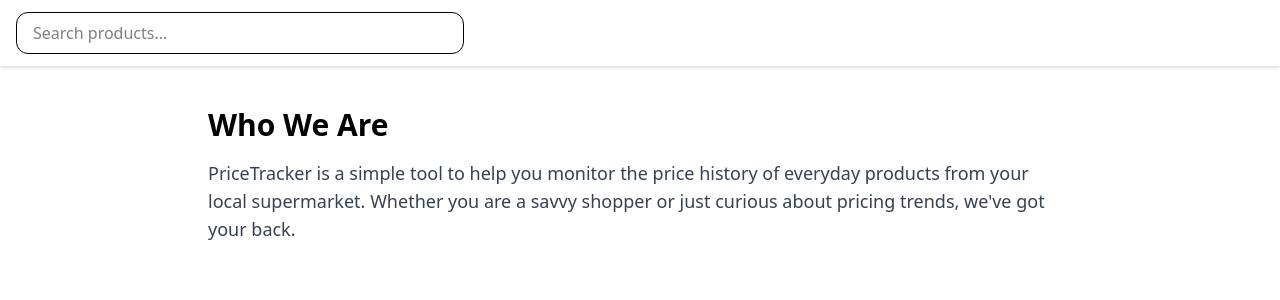
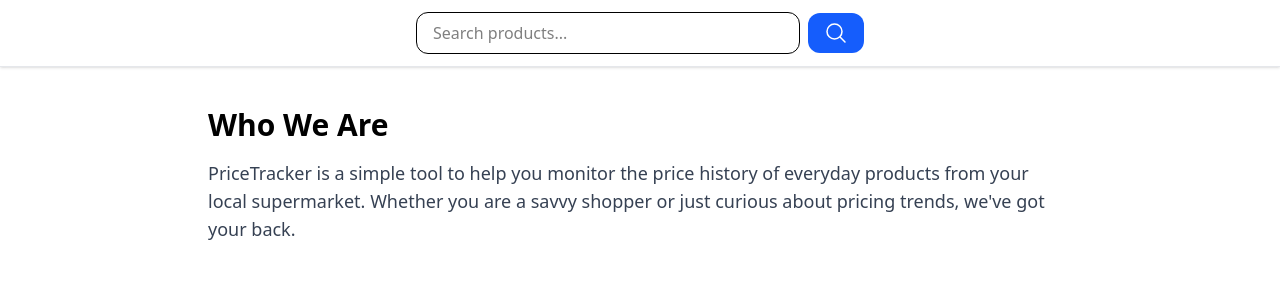
Before and after one commit to gerardovitale/infass, a Next.js app in the folder infass-ui/: page / in a window 1280 px wide. Shown: the top 300 px of the page. Built offline with nearby package versions, Linux system fonts and the light colour scheme.

Commit message:
Search a product input and page

```diff
--- /dev/null
+++ b/infass-ui/src/app/search/page.tsx
@@ -0,0 +1,14 @@
+'use client';
+
+import SearchResult from '@/components/Search/SearchResult';
+import { Suspense } from 'react';
+
+const SearchPage = () => {
+    return (
+        <Suspense>
+            <SearchResult />
+        </Suspense>
+    );
+};
+
+export default SearchPage;
--- a/infass-ui/src/components/Navbar/Navbar.tsx
+++ b/infass-ui/src/components/Navbar/Navbar.tsx
@@ -1,16 +1,10 @@
 import React from 'react';
+import { SearchProduct } from './SearchProduct';
 
 export const Navbar = () => {
     return (
         <nav className="bg-white border-b border-gray-200 px-4 py-3 shadow-sm">
-            <div className="max-w-7xl mx-auto flex items-center justify-between">
-                <input
-                    id="search-input"
-                    type="text"
-                    placeholder="Search products..."
-                    className="w-full max-w-md px-4 py-2 border rounded-xl focus:outline-none focus:ring focus:ring-blue-300"
-                />
-            </div>
+            <SearchProduct />
         </nav>
     );
 };
--- /dev/null
+++ b/infass-ui/src/components/Navbar/SearchProduct.tsx
@@ -0,0 +1,44 @@
+'use client';
+
+import Link from 'next/link';
+import { useState } from 'react';
+
+export const SearchProduct = () => {
+    const [searchValue, setSearchValue] = useState<string>('');
+    return (
+        <div className="flex items-center justify-center w-full max-w-md mx-auto">
+            <input
+                id="search-input"
+                type="text"
+                value={searchValue}
+                onChange={(e) => setSearchValue(e.target.value)}
+                placeholder="Search products..."
+                className="w-full max-w-md px-4 py-2 border rounded-xl focus:outline-none focus:ring focus:ring-blue-300"
+            />
+            <Link
+                id="search-button"
+                href={{
+                    pathname: '/search',
+                    query: { product: encodeURIComponent(searchValue.trim()) },
+                }}
+                aria-label="Search"
+                className="ml-2 px-4 py-2 text-white bg-blue-600 rounded-xl hover:bg-blue-700 focus:outline-none focus:ring focus:ring-blue-300"
+            >
+                <svg
+                    xmlns="http://www.w3.org/2000/svg"
+                    fill="none"
+                    viewBox="0 0 24 24"
+                    strokeWidth={1.5}
+                    stroke="currentColor"
+                    className="size-6"
+                >
+                    <path
+                        strokeLinecap="round"
+                        strokeLinejoin="round"
+                        d="m21 21-5.197-5.197m0 0A7.5 7.5 0 1 0 5.196 5.196a7.5 7.5 0 0 0 10.607 10.607Z"
+                    />
+                </svg>
+            </Link>
+        </div>
+    );
+};
--- /dev/null
+++ b/infass-ui/src/components/Search/SearchResult.tsx
@@ -0,0 +1,18 @@
+'use client';
+
+import { useSearchParams } from 'next/navigation';
+
+const SearchResult = () => {
+    const searchParams = useSearchParams();
+    const searchValue = searchParams.get('product') || '';
+
+    return (
+        <div className="flex flex-col items-center justify-center min-h-screen p-4">
+            <h1 className="text-2xl font-bold text-gray-800">
+                You searched: {searchValue}
+            </h1>
+        </div>
+    );
+};
+
+export default SearchResult;
```
